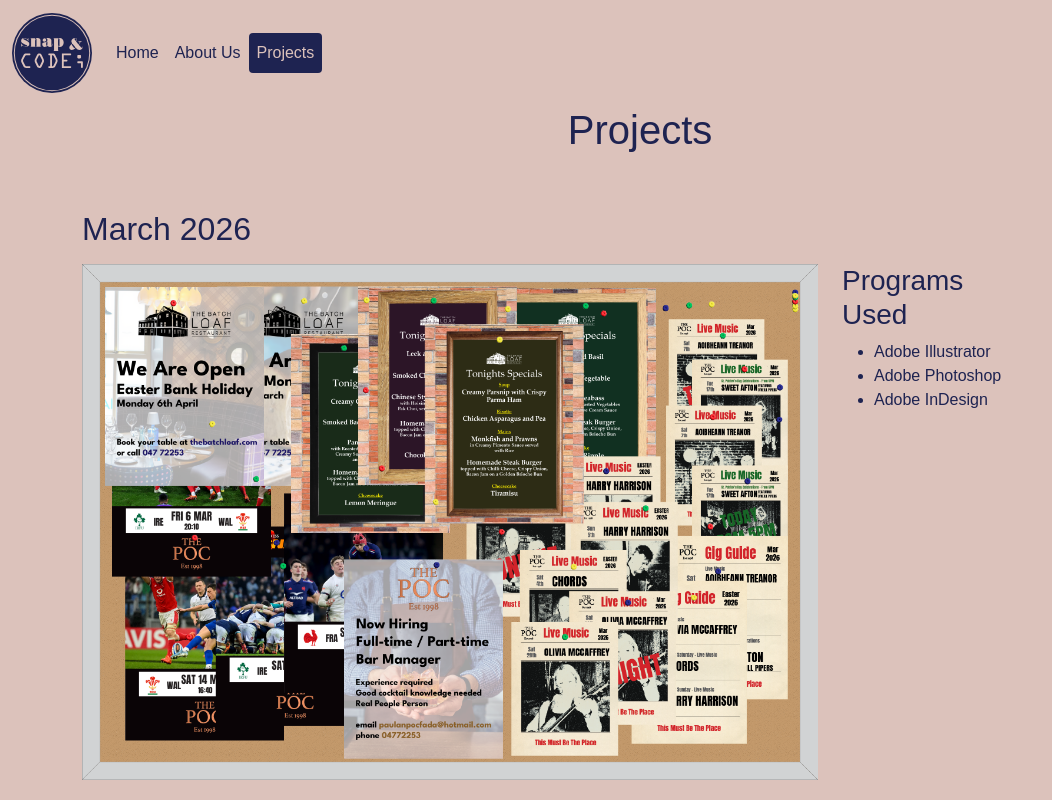
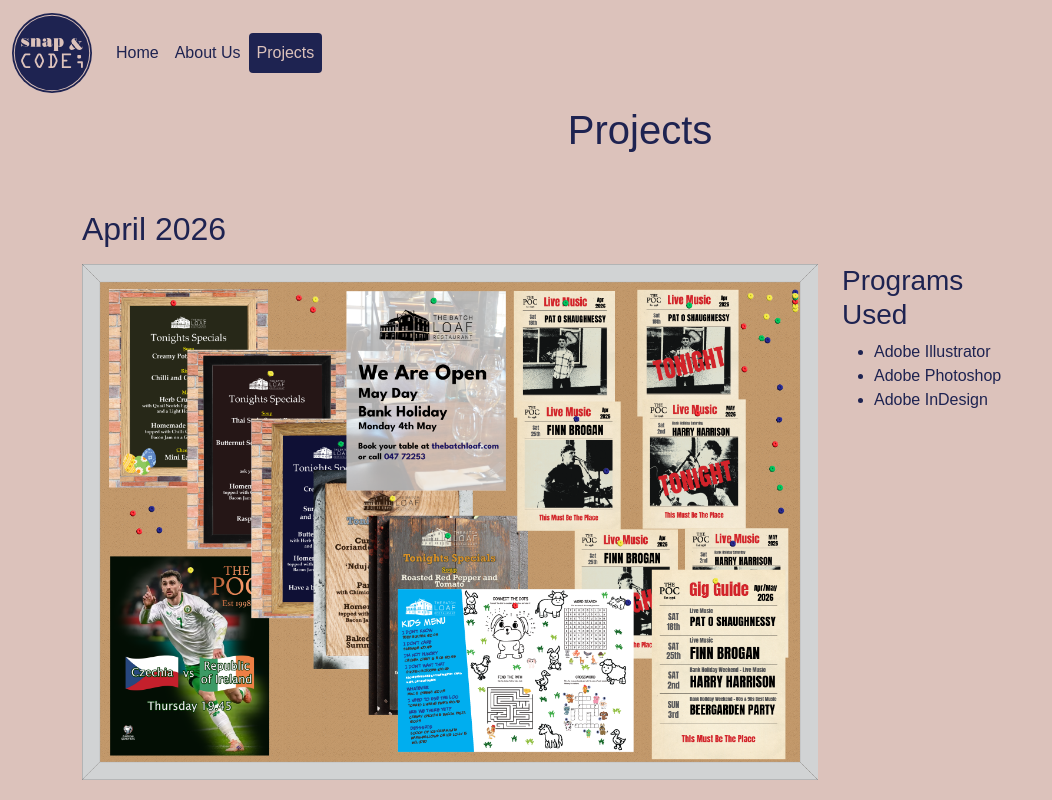
Before and after one commit to paddyfed/snapandcode, a Next.js app: page /projects in a window 1280 px wide. Shown: the top 800 px of the page, without its empty margins (0-1052 px from the left). Built offline with nearby package versions, Linux system fonts and the light colour scheme.

Commit message:
April 2026 Projects

```diff
--- a/app/projects/page.js
+++ b/app/projects/page.js
@@ -16,6 +16,7 @@
 import JanuaryBoard2026 from "@/public/2026-01-01_Work-Board@0.25x.png";
 import FebruaryBoard2026 from "@/public/2026-02-01_Work-Board@0.25x.png";
 import MarchBoard2026 from "@/public/2026-03-01_Work-Board@0.25x.png";
+import AprilBoard2026 from "@/public/2026-04-01_Work-Board@0.25x.png";
 import MainLogo from "@/public/snap-and-code_main-logo.svg";
 
 export default function Projects() {
@@ -23,6 +24,26 @@
     <>
       <main className={styles.main}>
         <h1>Projects</h1>
+        <article className="container">
+          <h2>April 2026</h2>
+          <div className="row">
+            <div className="col-md-2 mt-2 order-md-last">
+              <h3>Programs Used</h3>
+              <ul>
+                <li>Adobe Illustrator</li>
+                <li>Adobe Photoshop</li>
+                <li>Adobe InDesign</li>
+              </ul>
+            </div>
+            <div className="col-md-8 mt-2 order-md-first">
+              <Image
+                src={AprilBoard2026}
+                alt="Projects completed in April 2026"
+                className="img-fluid"
+              />
+            </div>
+          </div>
+        </article>
         <article className="container">
           <h2>March 2026</h2>
           <div className="row">
```
Also changed, not shown: public/2026-04-01_Work-Board@0.25x.png (added).
